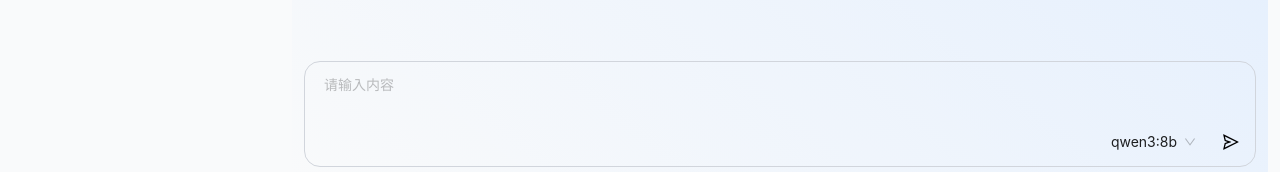
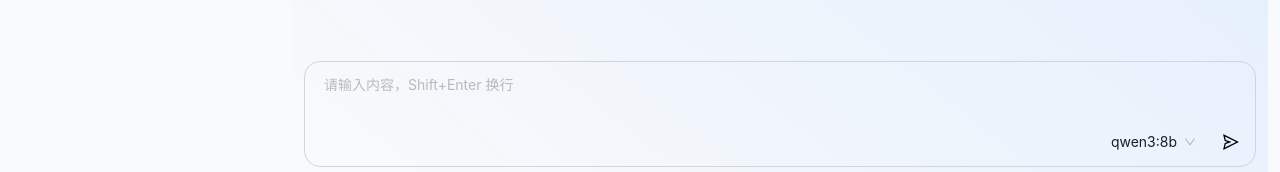
Before and after one commit to ShengYanFire/ai-agent-web, a React (Vite) app: page / in a window 1280 px wide. Shown: the part 609-781 px from the top of the page. Built offline with nearby package versions, Linux system fonts and the light colour scheme; no server answers.

Commit message:
input 添加enter事件，换行事件

```diff
--- a/src/components/chatInput.tsx
+++ b/src/components/chatInput.tsx
@@ -2,15 +2,43 @@ import { Input, Select } from "antd"
 import { useState } from "react"
 import { SendOutlined } from "@ant-design/icons"
 
+const { TextArea } = Input
+
 export default () => {
     const [model, setModel] = useState('qwen3:8b')
+    const [inputValue, setInputValue] = useState('')
+
+    const handleSendMessage = () => {
+        if (inputValue.trim()) {
+            console.log('发送消息:', inputValue, '使用模型:', model)
+            // 实际项目中这里会调用API发送消息
+            setInputValue('') // 发送后清空输入框
+        }
+    }
+
+    const handleKeyDown = (e: React.KeyboardEvent) => {
+        if (e.key === 'Enter') {
+            if (e.shiftKey) {
+                // Shift+Enter 换行，由浏览器默认处理
+                return
+            } else {
+                // Enter 发送消息
+                e.preventDefault() // 阻止默认行为（换行）
+                handleSendMessage()
+            }
+        }
+    }
+
     return <>
         <div className="border-1 border-gray-300 rounded-2xl p-2 ">
-            <Input.TextArea
+            <TextArea
                 autoSize={{ minRows: 2, maxRows: 4 }}
-                placeholder="请输入内容"
+                placeholder="请输入内容，Shift+Enter 换行"
                 variant="borderless"
                 className="bg-white-100 scrollbar-hide focus:outline-none"
+                value={inputValue}
+                onChange={(e) => setInputValue(e.target.value)}
+                onKeyDown={handleKeyDown}
             />
 
             <div className="flex justify-end mt-1">
@@ -24,6 +52,7 @@ export default () => {
                     />
                     <SendOutlined
                         className="cursor-pointer p-2 rounded-md hover:bg-blue-50"
+                        onClick={handleSendMessage}
                     />
                 </div>
             </div>
```
